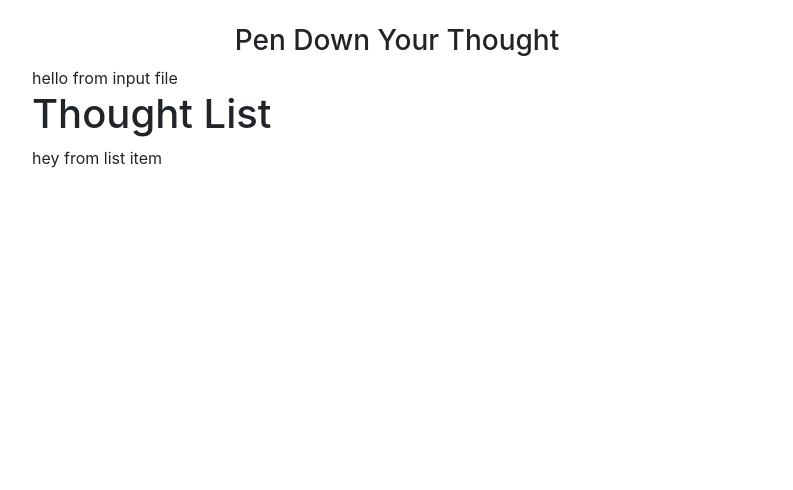
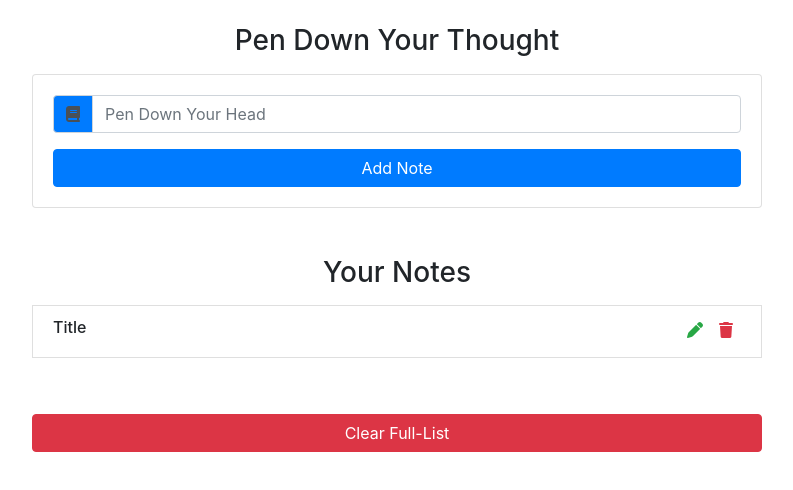
Before and after one commit to letmetnl/react-pendown, a React (Create React App) app: page / in a window 1280 px wide. Shown: the top 490 px of the page, without its empty margins (243-1036 px from the left). Built offline with nearby package versions, Linux system fonts and the light colour scheme.

Commit message:
finished with ui part of jsx

```diff
--- a/src/components/FullList.js
+++ b/src/components/FullList.js
@@ -4,10 +4,16 @@
 export default class FullList extends Component {
   render() {
     return (
-      <div>
-        <h1>Thought List</h1>
+      <ul className="list-group my-5">
+        <h3 className="text-capitalize text-center">Your Notes</h3>
         <Item />
-      </div>
+        <button
+          type="button"
+          className="btn btn-danger btn-block text-capitalize mt-5"
+        >
+          Clear Full-List
+        </button>
+      </ul>
     );
   }
 }
--- a/src/components/Item.js
+++ b/src/components/Item.js
@@ -2,6 +2,18 @@
 
 export default class Item extends Component {
   render() {
-    return <div>hey from list item</div>;
+    return (
+      <li className="list-group-item text-capitalize d-flex justify-content-between my-2">
+        <h6>Title</h6>
+        <div className="icon">
+          <span className="mx-2 text-success">
+            <i className="fas fa-pen"></i>
+          </span>
+          <span className="mx-2 text-danger">
+            <i className="fas fa-trash"></i>
+          </span>
+        </div>
+      </li>
+    );
   }
 }
--- a/src/components/TaskInput.js
+++ b/src/components/TaskInput.js
@@ -2,6 +2,26 @@
 
 export default class takingInput extends Component {
   render() {
-    return <div>hello from input file</div>;
+    return (
+      <div className="card card-body my-3">
+        <form>
+          <div className="input-group">
+            <div className="input-group-prepend">
+              <div className="input-group-text bg-primary text-red">
+                <i className="fas fa-book"></i>
+              </div>
+            </div>
+            <input
+              type="text"
+              className="form-control text-capitalize"
+              placeholder="Pen Down Your head"
+            />
+          </div>
+          <button type="submit" className="btn btn-block btn-primary mt-3">
+            Add Note
+          </button>
+        </form>
+      </div>
+    );
   }
 }
```
